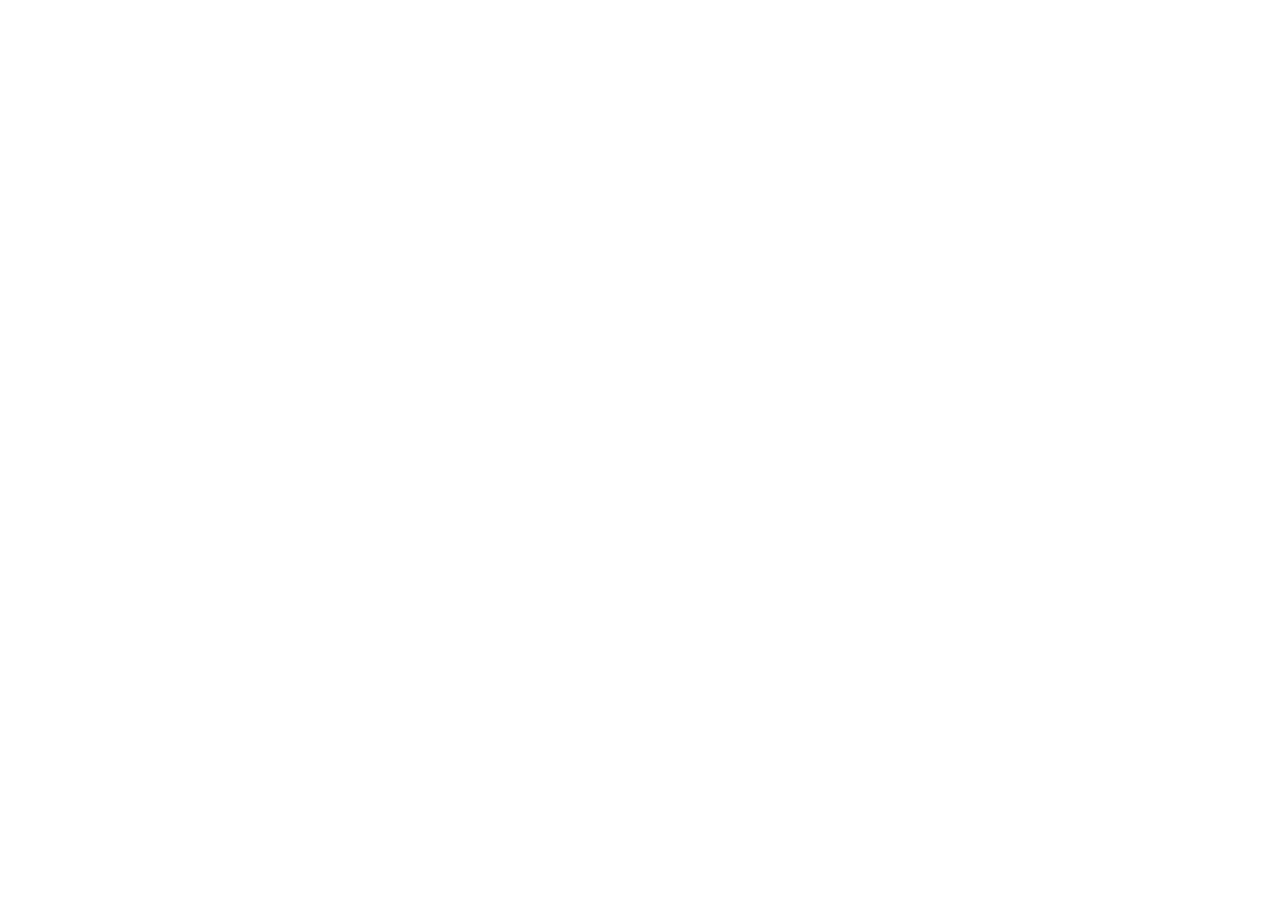
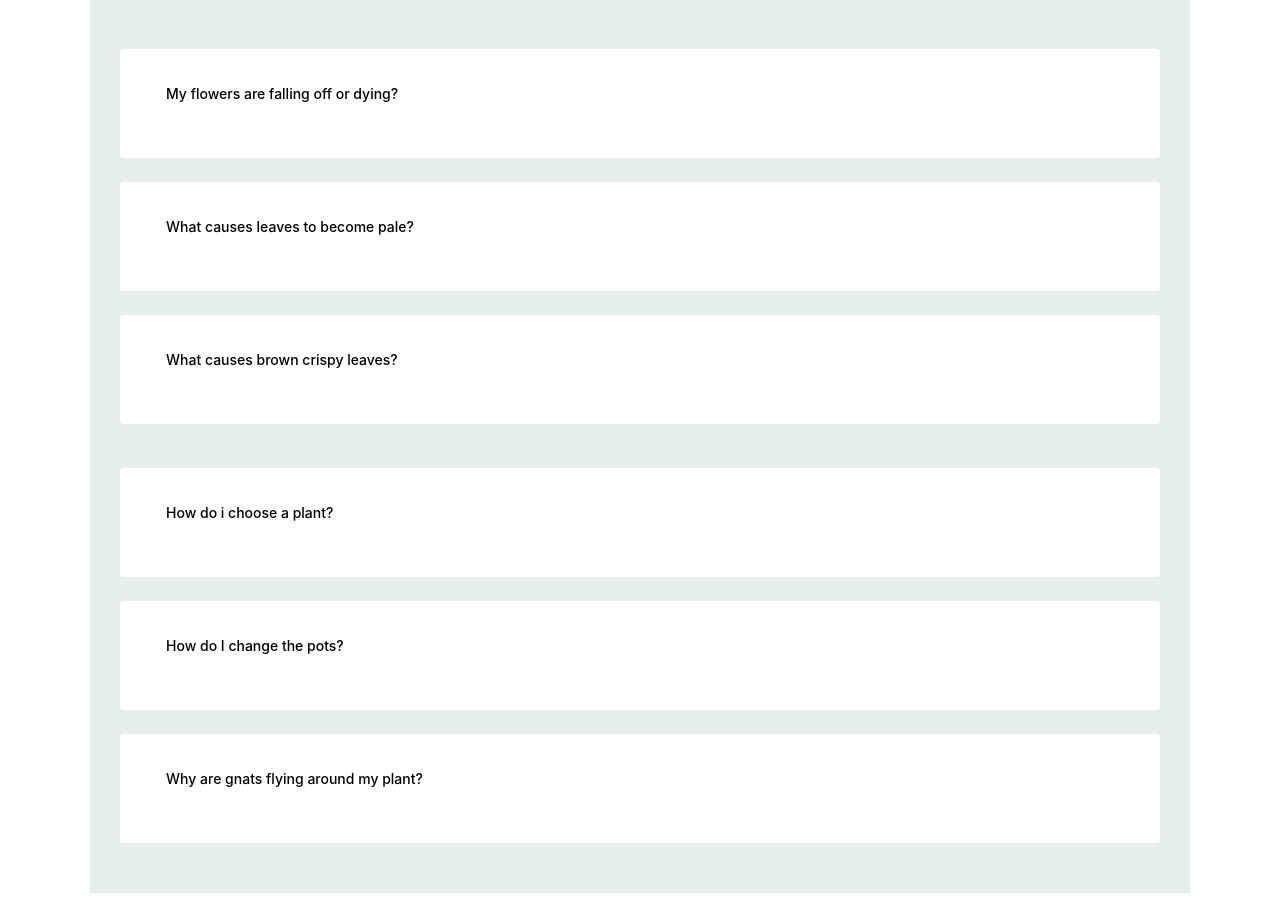
Before and after one commit to Abhishek-76/PlantX-ReactJs-Website, a React (Create React App) app: page / in a window 1280 px wide. Shown: the part 3620-4543 px from the top of the page. Before the commit the page ends 3452 px from the top, so only its background shows below. Built offline with nearby package versions, Linux system fonts and the light colour scheme.

Commit message:
ProductFrame2

```diff
--- a/src/App.js
+++ b/src/App.js
@@ -4,6 +4,7 @@
 import './App.css'
 import Home from './Components/Home';
 import Product from './Components/Product';
+import Questions from './Components/Questions';
 function App() {
   return (
     <div className='container'>
@@ -19,6 +20,9 @@
       <div>
         <Product/>
       </div>
+      <div>
+        <Questions/>
+      </div>
 
     </div>
 
--- /dev/null
+++ b/src/Components/Questions.css
@@ -0,0 +1,75 @@
+.questions{
+    background-color: hsl(152, 24%, 92%);
+  }
+
+  .questions__container{
+    gap: 1.5rem;
+    padding: 1.5rem 0;
+  }
+
+  .questions__group{
+    display: grid;
+    row-gap: 1.5rem;
+  }
+
+  .questions__item{
+    background-color: #FFF;
+    border-radius: .25rem;
+  }
+
+  .questions__item-title{
+    font-size: .875rem;
+    font-weight: 500;
+  }
+
+  .questions__icon{
+    font-size: 1.25rem;
+    color:hsl(152, 4%, 15%);
+  }
+
+  .questions__description{
+    font-size: .813rem;
+    padding: 0 1.25rem 1.25rem 2.5rem;
+  }
+
+  .questions__header{
+    display: flex;
+    align-items: center;
+    column-gap: .5rem;
+    padding: .75rem .5rem;
+    cursor: pointer;
+  }
+
+  .questions__content{
+    overflow: hidden;
+    height: 0;
+  }
+
+  .questions__item,
+  .questions__header,
+  .questions__item-title,
+  .questions__icon,
+  .questions__description,
+  .questions__content{
+    transition: .3s;
+  }
+
+  .questions__item:hover{
+    box-shadow: 0 2px 8px hsla(152, 4%, 15%, .15);
+  }
+
+  /*Rotate icon, change color of titles and background*/
+  .accordion-open .questions__header,
+  .accordion-open .questions__content{
+    background-color: hsl(152, 24%, 32%);
+  }
+
+  .accordion-open .questions__item-title,
+  .accordion-open .questions__description,
+  .accordion-open .questions__icon{
+    color: #FFF;
+  }
+
+  .accordion-open .questions__icon{
+    transform: rotate(45deg);
+  }
--- /dev/null
+++ b/src/Components/Questions.js
@@ -0,0 +1,116 @@
+import React from "react";
+import'./Questions.css';
+
+const Questions=()=>
+{
+    return(
+    <section class="questions section" id="faqs">
+                <h2 class="section__title-center questions__title container">
+                    Some common questions <br/> were often asked
+                </h2>
+
+                <div class="questions__container container grid">
+                    <div class="questions__group">
+                        <div class="questions__item">
+                            <header class="questions__header">
+                                <i class="ri-add-line questions__icon"></i>
+                                <h3 class="questions__item-title">
+                                    My flowers are falling off or dying?
+                                </h3>
+                            </header>
+
+                            <div class="questions__content">
+                                <p class="questions__description">
+                                    Plants are easy way to add color energy and transform your
+                                    space but which planet is for you. Choosing the right plant.
+                                </p>
+                            </div>
+                        </div>
+
+                        <div class="questions__item">
+                            <header class="questions__header">
+                                <i class="ri-add-line questions__icon"></i>
+                                <h3 class="questions__item-title">
+                                    What causes leaves to become pale?
+                                </h3>
+                            </header>
+
+                            <div class="questions__content">
+                                <p class="questions__description">
+                                    Plants are easy way to add color energy and transform your
+                                    space but which planet is for you. Choosing the right plant.
+                                </p>
+                            </div>
+                        </div>
+
+                        <div class="questions__item">
+                            <header class="questions__header">
+                                <i class="ri-add-line questions__icon"></i>
+                                <h3 class="questions__item-title">
+                                    What causes brown crispy leaves?
+                                </h3>
+                            </header>
+
+                            <div class="questions__content">
+                                <p class="questions__description">
+                                    Plants are easy way to add color energy and transform your
+                                    space but which planet is for you. Choosing the right plant.
+                                </p>
+                            </div>
+                        </div>
+                    </div>
+
+                    <div class="questions__group">
+                        <div class="questions__item">
+                            <header class="questions__header">
+                                <i class="ri-add-line questions__icon"></i>
+                                <h3 class="questions__item-title">
+                                    How do i choose a plant?
+                                </h3>
+                            </header>
+
+                            <div class="questions__content">
+                                <p class="questions__description">
+                                    Plants are easy way to add color energy and transform your
+                                    space but which planet is for you. Choosing the right plant.
+                                </p>
+                            </div>
+                        </div>
+
+                        <div class="questions__item">
+                            <header class="questions__header">
+                                <i class="ri-add-line questions__icon"></i>
+                                <h3 class="questions__item-title">
+                                    How do I change the pots?
+                                </h3>
+                            </header>
+
+                            <div class="questions__content">
+                                <p class="questions__description">
+                                    Plants are easy way to add color energy and transform your
+                                    space but which planet is for you. Choosing the right plant.
+                                </p>
+                            </div>
+                        </div>
+
+                        <div class="questions__item">
+                            <header class="questions__header">
+                                <i class="ri-add-line questions__icon"></i>
+                                <h3 class="questions__item-title">
+                                    Why are gnats flying around my plant?
+                                </h3>
+                            </header>
+
+                            <div class="questions__content">
+                                <p class="questions__description">
+                                    Plants are easy way to add color energy and transform your
+                                    space but which planet is for you. Choosing the right plant.
+                                </p>
+                            </div>
+                        </div>
+                    </div>
+                </div>
+            </section>
+)
+}
+export default Questions;
```
